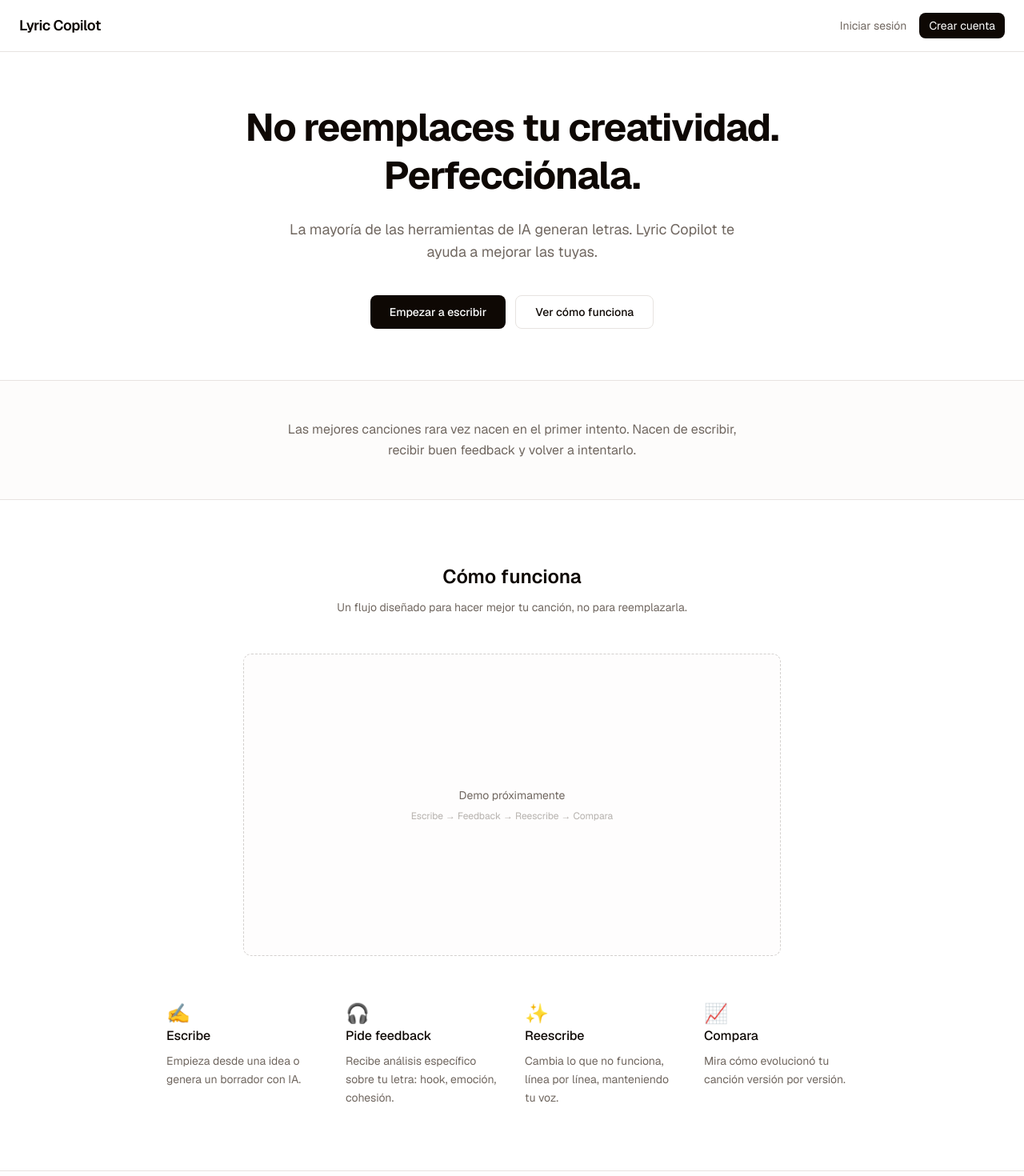
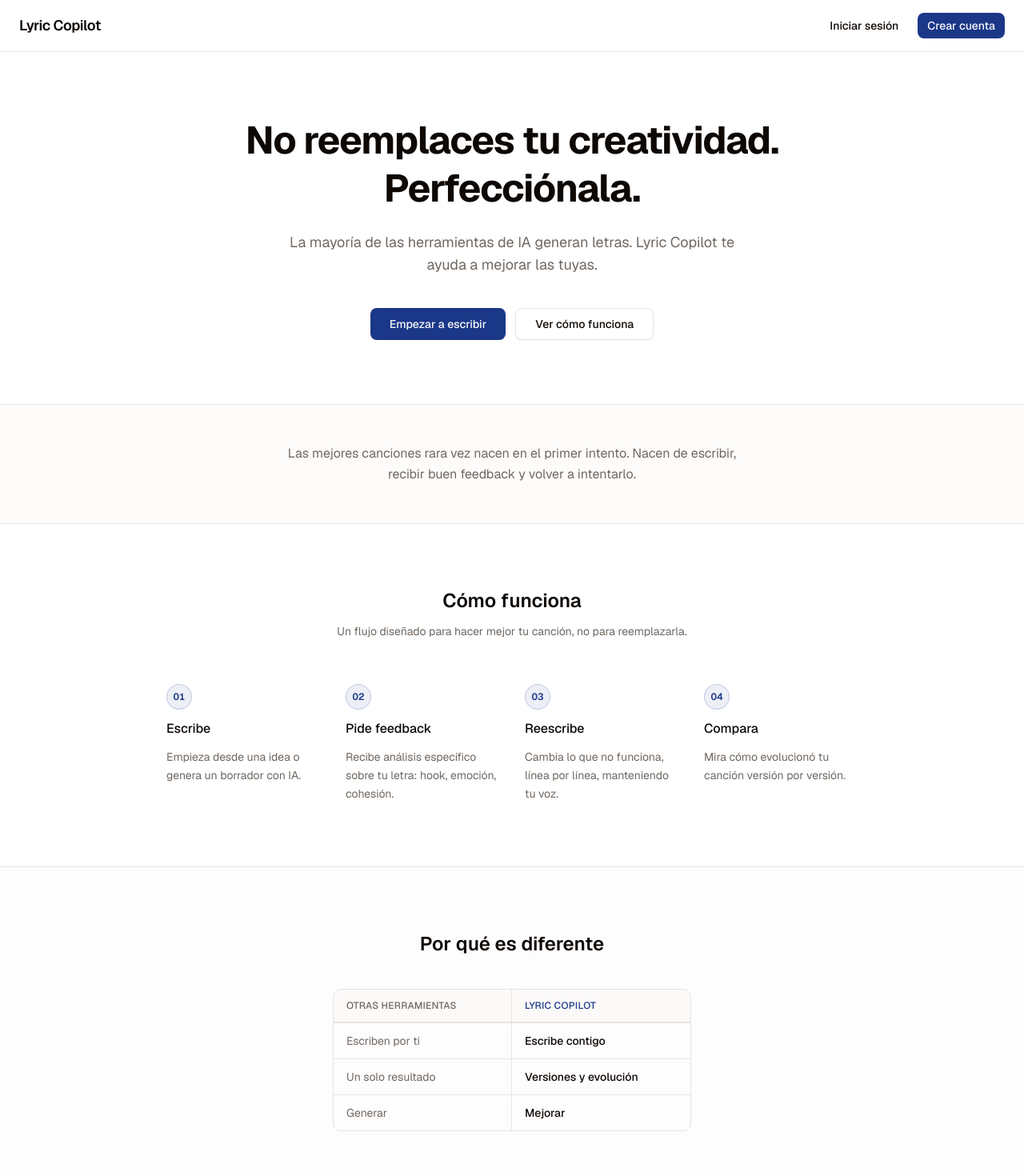
Before and after one commit to T-Hernandez/Lyric-Copilot, a Next.js app: page / in a window 1280 px wide. Shown: the top 1470 px of the page at 80% size. Built offline with nearby package versions, Linux system fonts and the light colour scheme.

Commit message:
Mejora de ui

```diff
--- a/app/(auth)/login/page.tsx
+++ b/app/(auth)/login/page.tsx
@@ -44,12 +44,19 @@ export default function LoginPage() {
   }
 
   return (
-    <div className="flex min-h-screen items-center justify-center p-4">
-      <div className="w-full max-w-sm space-y-6">
+    <div className="flex min-h-screen items-center justify-center p-4 bg-muted/20">
+      <div className="w-full max-w-sm">
+        <div className="text-center mb-7">
+          <Link href="/" className="text-lg font-semibold tracking-tight hover:opacity-80 transition-opacity">
+            Lyric Copilot
+          </Link>
+        </div>
+
+        <div className="bg-background border rounded-xl shadow-sm px-8 py-8 space-y-6">
           <div className="space-y-1">
-          <h1 className="text-2xl font-semibold">Iniciar sesión</h1>
+            <h1 className="text-xl font-semibold">Iniciar sesión</h1>
             <p className="text-muted-foreground text-sm">
-            Inicia sesión en tu cuenta de Lyric Copilot
+              Inicia sesión en tu cuenta
             </p>
           </div>
 
@@ -96,11 +103,12 @@ export default function LoginPage() {
 
           <p className="text-muted-foreground text-center text-sm">
             ¿No tienes cuenta?{" "}
-          <Link href="/signup" className="text-foreground underline">
+            <Link href="/signup" className="text-foreground underline underline-offset-4">
               Registrate
             </Link>
           </p>
         </div>
       </div>
+    </div>
   );
 }
--- a/app/(auth)/signup/page.tsx
+++ b/app/(auth)/signup/page.tsx
@@ -57,10 +57,17 @@ export default function SignupPage() {
   }
 
   return (
-    <div className="flex min-h-screen items-center justify-center p-4">
-      <div className="w-full max-w-sm space-y-6">
+    <div className="flex min-h-screen items-center justify-center p-4 bg-muted/20">
+      <div className="w-full max-w-sm">
+        <div className="text-center mb-7">
+          <Link href="/" className="text-lg font-semibold tracking-tight hover:opacity-80 transition-opacity">
+            Lyric Copilot
+          </Link>
+        </div>
+
+        <div className="bg-background border rounded-xl shadow-sm px-8 py-8 space-y-6">
           <div className="space-y-1">
-          <h1 className="text-2xl font-semibold">Crear cuenta</h1>
+            <h1 className="text-xl font-semibold">Crear cuenta</h1>
             <p className="text-muted-foreground text-sm">
               Registrate para empezar a escribir canciones
             </p>
@@ -130,11 +137,12 @@ export default function SignupPage() {
 
           <p className="text-muted-foreground text-center text-sm">
             ¿Ya tienes cuenta?{" "}
-          <Link href="/login" className="text-foreground underline">
+            <Link href="/login" className="text-foreground underline underline-offset-4">
               Inicia sesión
             </Link>
           </p>
         </div>
       </div>
+    </div>
   );
 }
--- a/app/globals.css
+++ b/app/globals.css
@@ -54,7 +54,7 @@
     --card-foreground: oklch(0.14 0.015 60);
     --popover: oklch(1 0 0);
     --popover-foreground: oklch(0.14 0.015 60);
-    --primary: oklch(0.22 0.03 60);
+    --primary: oklch(0.37 0.14 265);
     --primary-foreground: oklch(0.985 0 0);
     --secondary: oklch(0.97 0.005 60);
     --secondary-foreground: oklch(0.22 0.03 60);
@@ -65,7 +65,7 @@
     --destructive: oklch(0.577 0.245 27.325);
     --border: oklch(0.918 0.006 60);
     --input: oklch(0.918 0.006 60);
-    --ring: oklch(0.65 0.02 60);
+    --ring: oklch(0.55 0.15 265);
     --chart-1: oklch(0.87 0 0);
     --chart-2: oklch(0.556 0 0);
     --chart-3: oklch(0.439 0 0);
@@ -89,8 +89,8 @@
     --card-foreground: oklch(0.985 0 0);
     --popover: oklch(0.205 0 0);
     --popover-foreground: oklch(0.985 0 0);
-    --primary: oklch(0.922 0 0);
-    --primary-foreground: oklch(0.205 0 0);
+    --primary: oklch(0.70 0.15 265);
+    --primary-foreground: oklch(0.10 0 0);
     --secondary: oklch(0.269 0 0);
     --secondary-foreground: oklch(0.985 0 0);
     --muted: oklch(0.269 0 0);
@@ -100,7 +100,7 @@
     --destructive: oklch(0.704 0.191 22.216);
     --border: oklch(1 0 0 / 10%);
     --input: oklch(1 0 0 / 15%);
-    --ring: oklch(0.556 0 0);
+    --ring: oklch(0.70 0.15 265);
     --chart-1: oklch(0.87 0 0);
     --chart-2: oklch(0.556 0 0);
     --chart-3: oklch(0.439 0 0);
--- a/app/page.tsx
+++ b/app/page.tsx
@@ -1,10 +1,11 @@
 import Link from "next/link";
+import { buttonVariants } from "@/components/ui/button";
 
 const STEPS = [
-  { n: "01", icon: "✍️", title: "Escribe", desc: "Empieza desde una idea o genera un borrador con IA." },
-  { n: "02", icon: "🎧", title: "Pide feedback", desc: "Recibe análisis específico sobre tu letra: hook, emoción, cohesión." },
-  { n: "03", icon: "✨", title: "Reescribe", desc: "Cambia lo que no funciona, línea por línea, manteniendo tu voz." },
-  { n: "04", icon: "📈", title: "Compara", desc: "Mira cómo evolucionó tu canción versión por versión." },
+  { n: "01", title: "Escribe", desc: "Empieza desde una idea o genera un borrador con IA." },
+  { n: "02", title: "Pide feedback", desc: "Recibe análisis específico sobre tu letra: hook, emoción, cohesión." },
+  { n: "03", title: "Reescribe", desc: "Cambia lo que no funciona, línea por línea, manteniendo tu voz." },
+  { n: "04", title: "Compara", desc: "Mira cómo evolucionó tu canción versión por versión." },
 ];
 
 const COMPARISON = [
@@ -19,16 +20,16 @@ export default function LandingPage() {
       {/* Nav */}
       <header className="border-b px-6 py-4 flex items-center justify-between">
         <span className="font-semibold text-lg tracking-tight">Lyric Copilot</span>
-        <nav className="flex items-center gap-4">
+        <nav className="flex items-center gap-3">
           <Link
             href="/login"
-            className="text-sm text-muted-foreground hover:text-foreground transition-colors"
+            className={buttonVariants({ variant: "ghost", size: "sm" })}
           >
             Iniciar sesión
           </Link>
           <Link
             href="/signup"
-            className="text-sm bg-foreground text-background px-3 py-1.5 rounded-md hover:opacity-90 transition-opacity"
+            className={buttonVariants({ size: "sm" })}
           >
             Crear cuenta
           </Link>
@@ -37,8 +38,8 @@ export default function LandingPage() {
 
       <main className="flex-1 flex flex-col">
         {/* Hero */}
-        <section className="flex flex-col items-center justify-center text-center px-4 py-16 max-w-3xl mx-auto w-full">
-          <h1 className="text-4xl sm:text-5xl font-bold tracking-tight leading-tight mb-6">
+        <section className="flex flex-col items-center justify-center text-center px-4 py-20 max-w-3xl mx-auto w-full">
+          <h1 className="text-4xl sm:text-5xl font-bold tracking-tight leading-tight mb-6" style={{ textWrap: "balance" }}>
             No reemplaces tu creatividad.
             <br />
             Perfecciónala.
@@ -48,16 +49,10 @@ export default function LandingPage() {
             Lyric Copilot te ayuda a mejorar las tuyas.
           </p>
           <div className="flex flex-col sm:flex-row gap-3">
-            <Link
-              href="/signup"
-              className="inline-flex items-center justify-center px-6 py-2.5 bg-foreground text-background text-sm font-medium rounded-md hover:opacity-90 transition-opacity"
-            >
+            <Link href="/signup" className={buttonVariants({ size: "lg" })}>
               Empezar a escribir
             </Link>
-            <a
-              href="#como-funciona"
-              className="inline-flex items-center justify-center px-6 py-2.5 border text-sm font-medium rounded-md hover:bg-muted transition-colors"
-            >
+            <a href="#como-funciona" className={buttonVariants({ variant: "outline", size: "lg" })}>
               Ver cómo funciona
             </a>
           </div>
@@ -74,22 +69,16 @@ export default function LandingPage() {
         {/* Cómo funciona */}
         <section id="como-funciona" className="px-4 py-20 max-w-4xl mx-auto w-full">
           <h2 className="text-2xl font-semibold text-center mb-3">Cómo funciona</h2>
-          <p className="text-center text-sm text-muted-foreground mb-12">
+          <p className="text-center text-sm text-muted-foreground mb-14">
             Un flujo diseñado para hacer mejor tu canción, no para reemplazarla.
           </p>
 
-          {/* GIF placeholder — reemplazar con <video> o <img> cuando esté listo */}
-          <div className="rounded-lg border border-dashed border-muted-foreground/30 bg-muted/20 aspect-video max-w-2xl mx-auto mb-14 flex flex-col items-center justify-center gap-2">
-            <p className="text-sm text-muted-foreground">Demo próximamente</p>
-            <p className="text-xs text-muted-foreground/50">
-              Escribe → Feedback → Reescribe → Compara
-            </p>
-          </div>
-
           <div className="grid sm:grid-cols-2 lg:grid-cols-4 gap-8">
-            {STEPS.map(({ n, icon, title, desc }) => (
-              <div key={n} className="space-y-2">
-                <span className="text-2xl">{icon}</span>
+            {STEPS.map(({ n, title, desc }) => (
+              <div key={n} className="space-y-3">
+                <div className="w-8 h-8 rounded-full border border-primary/20 bg-primary/8 flex items-center justify-center">
+                  <span className="text-xs font-semibold text-primary tabular-nums">{n}</span>
+                </div>
                 <h3 className="font-medium">{title}</h3>
                 <p className="text-sm text-muted-foreground leading-relaxed">{desc}</p>
               </div>
@@ -109,7 +98,7 @@ export default function LandingPage() {
                   </p>
                 </div>
                 <div className="px-4 py-3">
-                  <p className="text-xs font-medium uppercase tracking-wide">Lyric Copilot</p>
+                  <p className="text-xs font-medium text-primary uppercase tracking-wide">Lyric Copilot</p>
                 </div>
               </div>
               {COMPARISON.map(([left, right], i) => (
@@ -129,10 +118,7 @@ export default function LandingPage() {
         {/* CTA final */}
         <section className="px-4 py-24 text-center">
           <h2 className="text-3xl font-bold mb-8">Empieza a escribir gratis.</h2>
-          <Link
-            href="/signup"
-            className="inline-flex items-center justify-center px-8 py-3 bg-foreground text-background text-sm font-medium rounded-md hover:opacity-90 transition-opacity"
-          >
+          <Link href="/signup" className={buttonVariants({ size: "lg" })}>
             Crear cuenta
           </Link>
         </section>
```
Also changed, not shown: app/(app)/songs/page.tsx (+21 -6 lines). Lines whose indentation alone changed are shown as unchanged.
